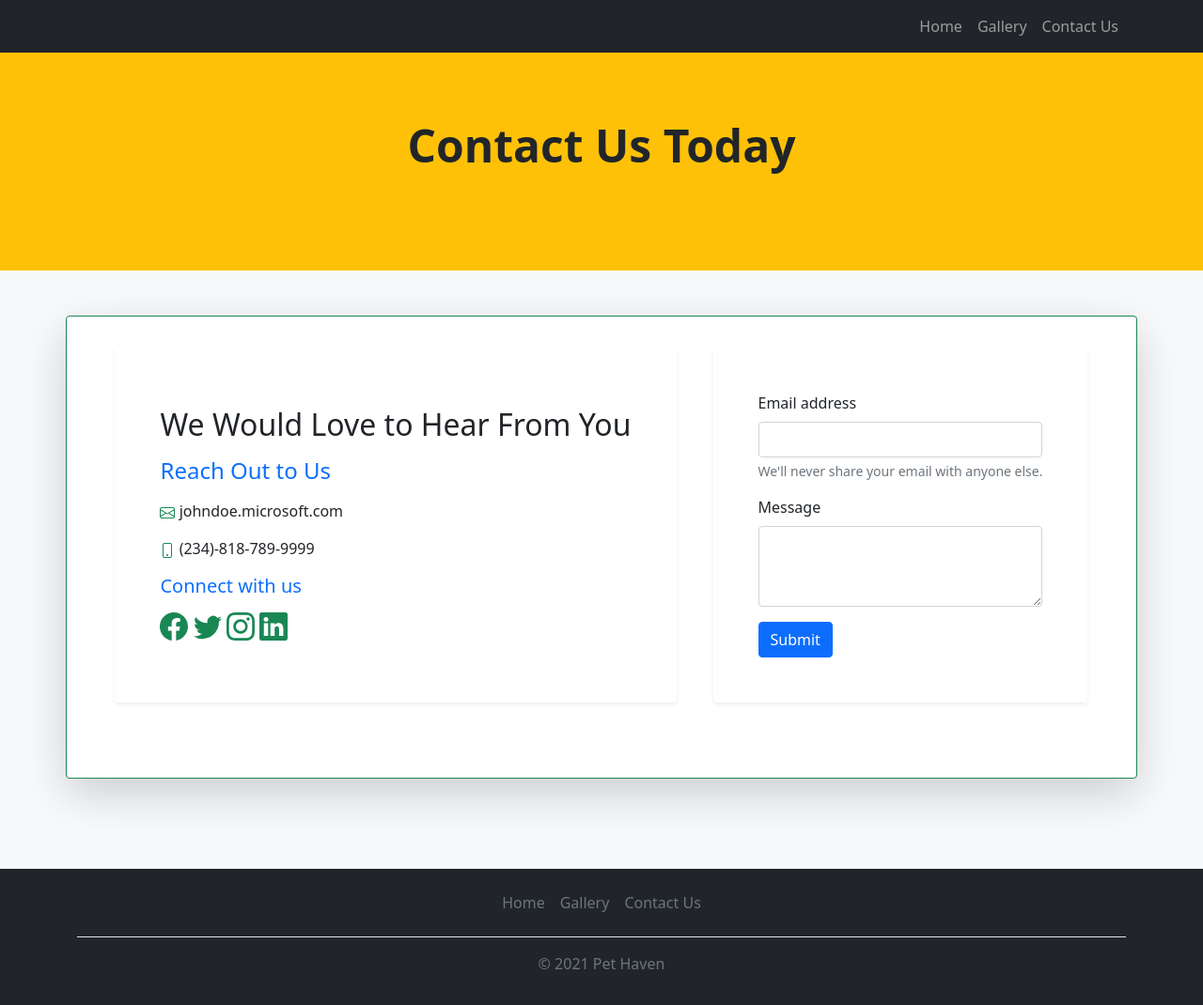
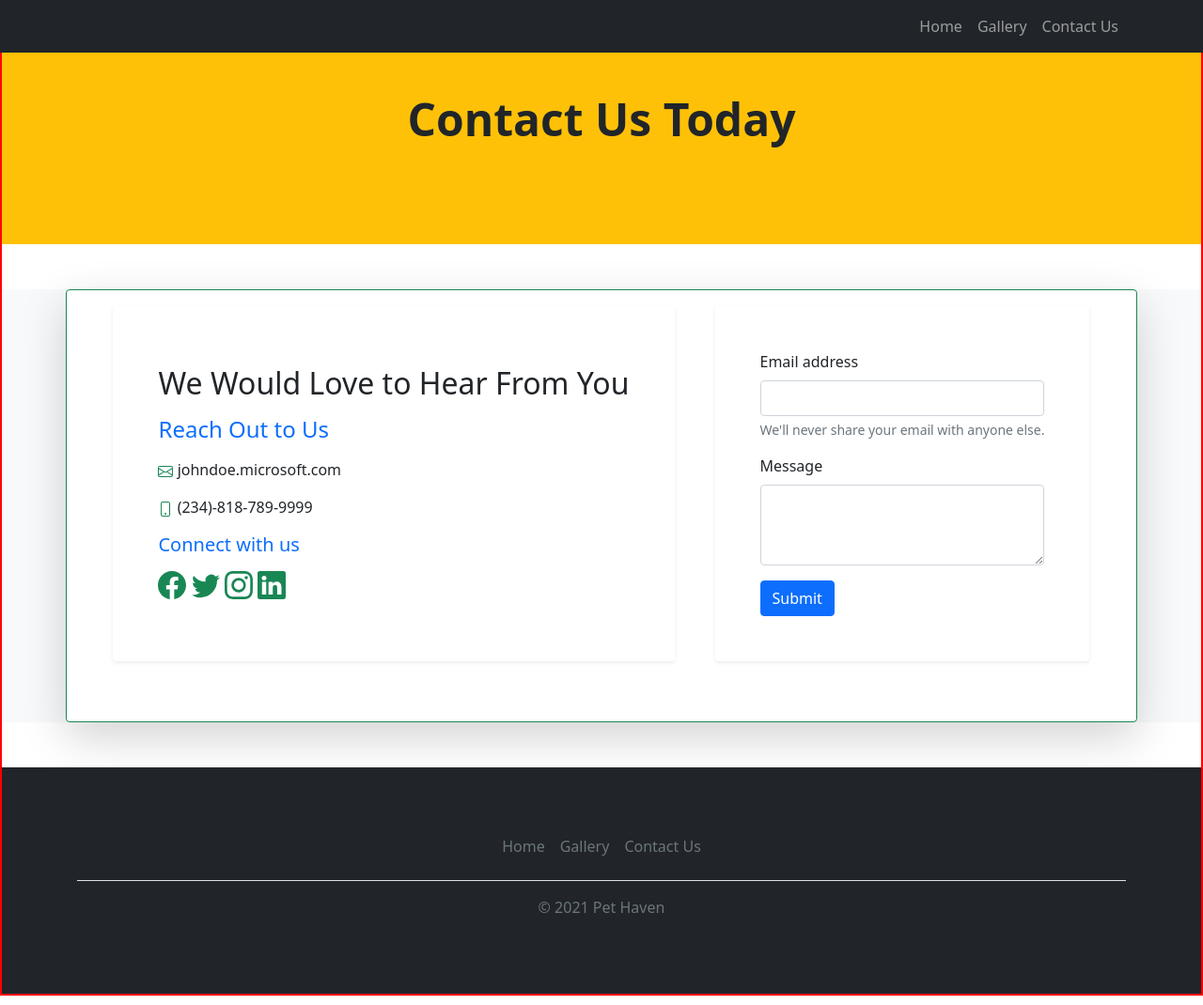
Before and after one commit to Daniblueboy/petGallery, a plain HTML site: page contact.html in a window 1280 px wide. Shown: the whole page at 94% size. Drawn offline with Linux system fonts and the light colour scheme.

Commit message:
Changes made to contact page

```diff
--- a/contact.html
+++ b/contact.html
@@ -12,9 +12,9 @@
     <header>
         <nav class="navbar navbar-expand-lg bg-dark navbar-dark fixed-top">
             <div class="container">
-                <a href="#">
+                <!-- <a href="#">
                     <img src="./Images/default-logo.png" alt="" class="navbar-brand img-fluid ">
-                </a>
+                </a> -->
                 <button class="navbar-toggler" type="button" data-bs-toggle="collapse" data-bs-target="#navmenu">
                     <span class="navbar-toggler-icon"></span>
                 </button>
@@ -40,8 +40,8 @@
         <h1 class="display-5 fw-bold p-5">Contact Us Today</h1>
     </div>
 
-    <section class="bg-light p-5 text-dark ">
-        <div class="container shadow-lg p-3 mb-5 bg-body rounded border border-success">
+    <section class="bg-light  text-dark ">
+        <div class="container shadow-lg  my-5 bg-body rounded border border-success">
             <div class=" d-sm-flex justify-content-around text-start p-3">
                 <div class="p-5 shadow-sm p-3 mb-5 bg-body rounded">
                    <h5 class="h2 my-3">We Would Love to Hear From You</h5>
@@ -99,7 +99,7 @@
 
 
       <!-- foot -->
-      <div class="bg-dark">
+      <div class="bg-dark p-5 mt-5">
         <div class="container">
             <footer class="py-3">
             <ul class="nav justify-content-center border-bottom pb-3 mb-3">
--- a/css/main.css
+++ b/css/main.css
@@ -1,15 +1,17 @@
-body::before{
+/* body::before{
     display:block;
     content:"";
     height: 30px;
-}
+} */
 
 .heroSec{
     background-image: url(../img/pet.jpg);
     background-repeat: no-repeat;
     background-size: cover;
-    /* object-fit: cover; */
-    /* background-position: 50% 50%; */
-    background-repeat: no-repeat;
     padding: 180px 0;
 }
+
+html{
+    border: 2px solid red !important;
+    /* margin-bottom: -50px; */
+}
```
Also changed, not shown: gallery.html (+2 -2 lines), index.html (+3 -3 lines).
